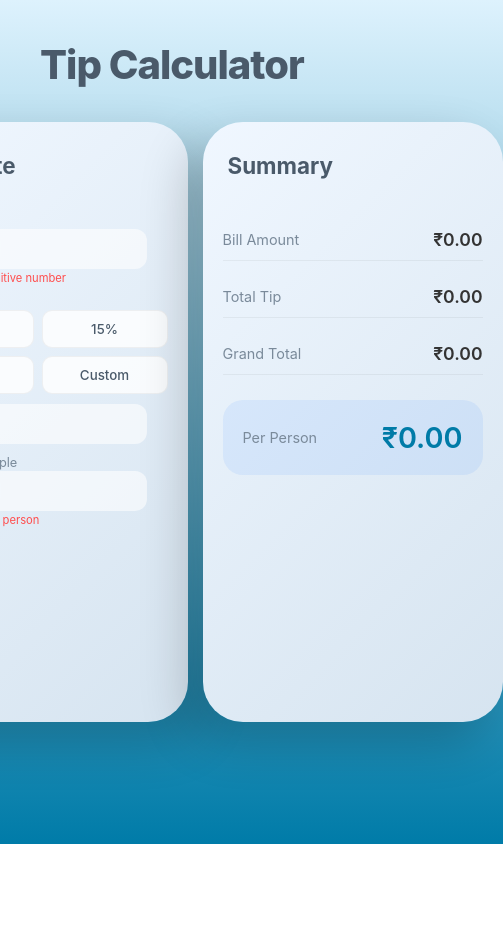
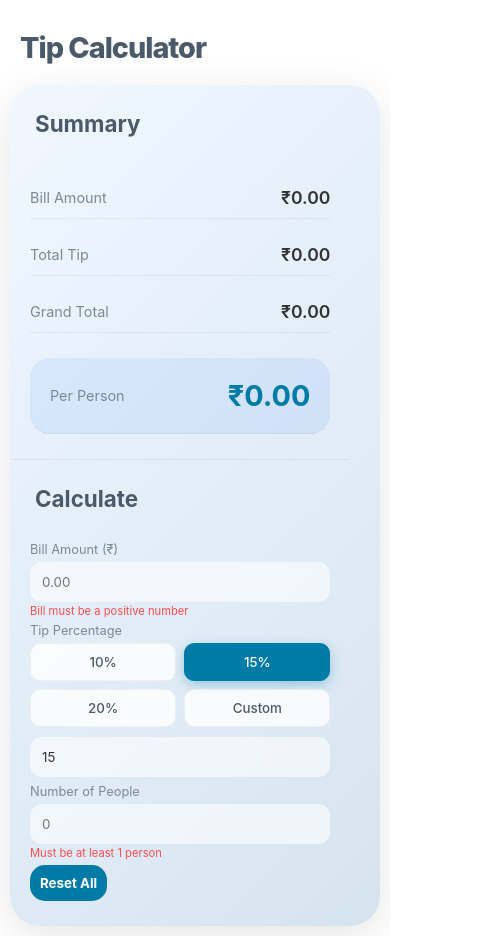
Before and after one commit to mahekansari388-ma/tip-calculator, a plain HTML site: page index.html in a window 390 px wide. Both pictures are taken after a click on the button "15%". Shown: the whole page, 503 px wide, since content can reach past the window. Before the commit the page ends 844 px from the top, so only its background shows below. Drawn offline with Linux system fonts and the light colour scheme.

Commit message:
Fixed the responsiveness for mobile and desktop

```diff
--- a/script.js
+++ b/script.js
@@ -55,27 +55,42 @@ document.getElementById("reset").onclick = function(){
     document.getElementById("tip").value = ""
     document.getElementById("people").value = ""
 
+    // Clear selected buttons
+    document.querySelectorAll(".tip-btns button").forEach(btn => {
+        btn.classList.remove("selected-tip");
+    });
+
     document.getElementById("bill-error").innerText = ""
     document.getElementById("tip-error").innerText = ""
     document.getElementById("people-error").innerText = ""
 
-    document.getElementById("bill-amount").innerText = "0"
-    document.getElementById("total-tip").innerText = "0"
-    document.getElementById("grand-total").innerText = "0"
-    document.getElementById("per-person").innerText = "0"
+    document.getElementById("bill-amount").innerText = "0.00"
+    document.getElementById("total-tip").innerText = "0.00"
+    document.getElementById("grand-total").innerText = "0.00"
+    document.getElementById("per-person").innerText = "0.00"
 }
 
-function setTip(value){
+function setTip(value, buttonId){
+    // Remove selected class from all tip buttons
+    document.querySelectorAll(".tip-btns button").forEach(btn => {
+        btn.classList.remove("selected-tip");
+    });
+
+    // Add selected class to the clicked button
+    if(buttonId) {
+        document.getElementById(buttonId).classList.add("selected-tip");
+    }
+
     if (value !== "custom"){
         document.getElementById("tip").value = value
         calculate()
     } else{
         document.getElementById("tip").value = ""
-        document.getElementById("tip").focus() // Directly takes you to the input
+        document.getElementById("tip").focus()
     }
 }
 
-document.getElementById("btn10").onclick = function(){ setTip("10")}
-document.getElementById("btn15").onclick = function(){ setTip("15")}
-document.getElementById("btn20").onclick = function(){ setTip("20")}
-document.getElementById("btnCustom").onclick = function(){ setTip("custom")}
+document.getElementById("btn10").onclick = function(){ setTip("10", "btn10")}
+document.getElementById("btn15").onclick = function(){ setTip("15", "btn15")}
+document.getElementById("btn20").onclick = function(){ setTip("20", "btn20")}
+document.getElementById("btnCustom").onclick = function(){ setTip("custom", "btnCustom")}
--- a/style.css
+++ b/style.css
@@ -7,74 +7,97 @@
 
 body {
     background: hsla(196, 100%, 33%, 1);
-
-background: linear-gradient(90deg, hsla(196, 100%, 33%, 1) 0%, hsla(201, 89%, 93%, 1) 100%);
-
-background: -moz-linear-gradient(90deg, hsla(196, 100%, 33%, 1) 0%, hsla(201, 89%, 93%, 1) 100%);
-
-background: -webkit-linear-gradient(90deg, hsla(196, 100%, 33%, 1) 0%, hsla(201, 89%, 93%, 1) 100%);
-
-filter: progid: DXImageTransform.Microsoft.gradient( startColorstr="#007BA7", endColorstr="#DBF1FD", GradientType=1 );
+    background: linear-gradient(90deg, hsla(196, 100%, 33%, 1) 0%, hsla(201, 89%, 93%, 1) 100%);
     min-height: 100vh;
     display: flex;
     justify-content: center;
     align-items: center;
     padding: 20px;
+    transition: background 0.3s ease;
 }
 
 #web-title {
     position: absolute;
     top: 40px;
     left: 40px;
-    color:#4A5A6A;
+    color: #4A5A6A;
     font-size: 2.5rem;
     font-weight: 800;
     letter-spacing: -1px;
+    margin: 0;
 }
 
 #main-container {
     display: flex;
-    gap: 15px; /* Very little gap as requested */
-    align-items: center;
+    gap: 20px;
+    align-items: flex-start;
+    flex-wrap: wrap;
+    justify-content: center;
+    max-width: 1440px;
+    width: 100%;
+    padding-top: 80px;
 }
 
 .mobile-box {
-    width: 300px;
-    height: 600px; /* Restored to original height */
+    width: 92%;
+    max-width: 330px; /* Reduced width */
+    min-height: 540px; /* Even less long */
+    background: linear-gradient(135deg, #f0f7ff 0%, #d6e4f0 100%);
     border-radius: 40px;
-    padding: 30px 20px;
+    padding: 40px 25px;
     display: flex;
     flex-direction: column;
-    position: relative;
+    color: #4A5A6A;
+    transition: box-shadow 0.3s ease;
 }
 
-#main-container .mobile-box:first-child {
-    box-shadow: 15px 20px 50px rgba(0, 0, 0, 0.2); /* Shadow on the right */
+/* Shadows specifically for side-by-side desktop view */
+@media (min-width: 769px) {
+    #main-container .mobile-box:first-child {
+        box-shadow: 15px 20px 50px rgba(0, 0, 0, 0.15); /* Shadow on the right side */
+    }
+    #main-container .mobile-box:last-child {
+        box-shadow: -15px 20px 50px rgba(0, 0, 0, 0.15); /* Shadow on the left side */
+    }
 }
 
-#main-container .mobile-box:last-child {
-    box-shadow: -15px 20px 50px rgba(0, 0, 0, 0.2); /* Shadow on the left */
+/* Selected Tip Button Style */
+.tip-btns button.selected-tip {
+    background: #007BA7 !important;
+    color: white !important;
+    border-color: #007BA7 !important;
+    box-shadow: 0 4px 12px rgba(0, 123, 167, 0.3);
 }
 
-/* Light Theme (Applied to both boxes) */
-.light {
-    background: linear-gradient(135deg, #f0f7ff 0%, #d6e4f0 100%);
-    border: none; /* Borders removed */
-    color: #4A5A6A;
+#reset:active {
+    background: #ff4d4d !important; /* Vivid color appears when clicked */
+    transform: scale(0.98);
 }
 
-.light .heading h1 { font-weight: 700; }
-.light label { color: #7A8A9A; margin-bottom: 5px; font-size: 0.8rem; }
-.light input {
+/* Light Theme / Reusable Styles */
+.heading h1 {
+    font-size: 1.4rem;
+    font-weight: 700;
+    text-align: left;
+    margin-bottom: 30px;
+    padding-left: 5px;
+}
+
+label { color: #7A8A9A; margin-bottom: 5px; font-size: 0.8rem; display: block; }
+
+input {
+    width: 100%;
     background: rgba(255, 255, 255, 0.6);
     border: none;
     border-radius: 12px;
     padding: 12px;
     margin-bottom: 10px;
     color: #333;
+    outline: none;
 }
 
 .tip-btns { display: grid; grid-template-columns: 1fr 1fr; gap: 8px; margin-bottom: 10px; }
+
 .tip-btns button {
     background: rgba(255, 255, 255, 0.8);
     border: 1px solid rgba(0,0,0,0.05);
@@ -83,7 +106,7 @@ filter: progid: DXImageTransform.Microsoft.gradient( startColorstr="#007BA7", en
     cursor: pointer;
     font-weight: 500;
     color: #4A5A6A;
-    transition: all 0.2s ease;
+    transition: all 0.1s ease; /* Faster transition for click feel */
 }
 
 .tip-btns button:hover {
@@ -92,10 +115,10 @@ filter: progid: DXImageTransform.Microsoft.gradient( startColorstr="#007BA7", en
     color: #007BA7;
 }
 
-.tip-btns button:active {
-    background: #007BA7;
-    color: white;
-    border-color: #007BA7;
+/* Clicking feel for all buttons */
+button:active {
+    transform: scale(0.92) !important; /* Noticeable push-in effect */
+    filter: brightness(0.9); /* Slight darkening to look pressed */
 }
 
 #reset {
@@ -104,7 +127,7 @@ filter: progid: DXImageTransform.Microsoft.gradient( startColorstr="#007BA7", en
     color: white;
     border: none;
     border-radius: 15px;
-    padding: 10px; /* Shorter padding */
+    padding: 10px;
     font-weight: 700;
     cursor: pointer;
     transition: all 0.2s ease;
@@ -113,11 +136,6 @@ filter: progid: DXImageTransform.Microsoft.gradient( startColorstr="#007BA7", en
 #reset:hover {
     background: #005f82;
     transform: translateY(-1px);
-}
-
-#reset:active {
-    background: #004a66;
-    transform: translateY(0);
 }
 
 #outputs {
@@ -143,19 +161,12 @@ filter: progid: DXImageTransform.Microsoft.gradient( startColorstr="#007BA7", en
     background: rgba(58, 134, 255, 0.1);
     padding: 20px;
     border-radius: 20px;
-    border: none;
 }
 
 .main-result p:last-child {
     color: #007BA7;
     font-size: 1.8rem;
-}
-
-.heading h1 {
-    font-size: 1.4rem;
-    text-align: left;
-    margin-bottom: 30px;
-    padding-left: 5px;
+    font-weight: 700;
 }
 
 p[id$="-error"] {
@@ -164,3 +175,65 @@ p[id$="-error"] {
     margin-top: -8px;
     margin-bottom: 5px;
 }
+
+/* --- THE RESPONSIVE MAGIC --- */
+
+@media (max-width: 768px) {
+    body {
+        background: #fff; /* Background disappears on mobile */
+        padding: 10px;
+        align-items: flex-start;
+        display: block;
+    }
+
+    #web-title {
+        position: relative;
+        top: 0;
+        left: 0;
+        font-size: 1.8rem;
+        margin: 20px 0 20px 10px;
+        width: auto;
+    }
+
+    #main-container {
+        padding-top: 0;
+        flex-direction: column-reverse; /* Summary on top, Inputs below to avoid keyboard hiding output */
+        gap: 0;
+        background: linear-gradient(135deg, #f0f7ff 0%, #d6e4f0 100%);
+        border-radius: 30px;
+        box-shadow: 0 10px 40px rgba(0,0,0,0.1);
+        overflow: hidden;
+        max-width: 100%;
+    }
+
+    .mobile-box, .light {
+        max-width: 100%;
+        min-height: auto;
+        box-shadow: none !important;
+        background: transparent !important;
+        padding: 25px 20px;
+        border-radius: 0;
+    }
+
+    /* Visual separator between the two sections on mobile */
+    #main-container .mobile-box:last-child {
+        border-bottom: 1px solid rgba(0, 0, 0, 0.05);
+    }
+}
+
+/* Specific adjustments for 360px and smaller */
+@media (max-width: 360px) {
+    #web-title {
+        font-size: 1.5rem;
+        margin-left: 5px;
+    }
+    .mobile-box {
+        padding: 20px 15px;
+    }
+    .main-result {
+        padding: 15px;
+    }
+    .main-result p:last-child {
+        font-size: 1.5rem;
+    }
+}
```
Also changed, not shown: IMG_6844.jpg (deleted).
